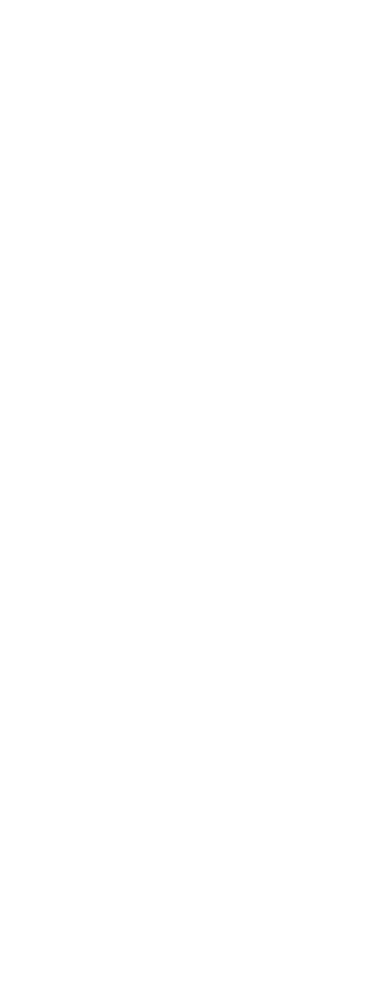
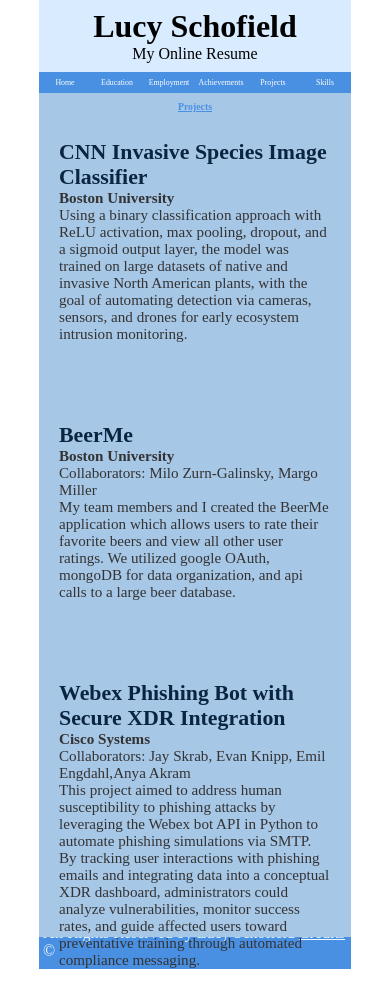
Before and after one commit to LucySchofield25/mp-1, a plain HTML site: page projects/projects.html in a window 390 px wide. Before the commit the page ends 844 px from the top, so only its background shows below. Drawn offline with Linux system fonts and the light colour scheme.

Commit message:
finished all seperate pages, just need to link css files

```diff
--- a/achievements/achievements.css
+++ b/achievements/achievements.css
@@ -72,6 +72,7 @@ main{
 #main-title{
     margin: 2vw 0;
     text-align: center;
+    text-decoration: underline;
     font-size: calc(2px + 2vw);
     color:#F0F8FF;
 }
--- a/index.css
+++ b/index.css
@@ -95,6 +95,7 @@ main p{
 #main-title{
     margin: 2vw 0;
     text-align: center;
+    text-decoration: underline;
     font-size: calc(2px + 2vw);
     color:#F0F8FF;
 }
--- a/projects/projects.css
+++ b/projects/projects.css
@@ -0,0 +1,169 @@
+*{
+    margin: 0;
+    box-sizing: border-box;
+}
+
+/*Centering the page*/
+#page-wrapper{
+    width: 80vw;
+    margin: 0 auto;
+}
+
+/*Header starts*/
+header{
+    display: flex;
+    flex-direction: column;
+    padding: 1vh 1vw;
+    background-color: #D9ECFF;
+    color: Black;
+}
+/*Header ends*/
+
+/*Two column container starts:*/
+#container{
+    width: 100%;
+    display: flex;
+    flex-direction: row;
+    position: relative;
+    background-color: #A7C7E7;
+}
+
+nav{
+    width: 30%;
+}
+
+nav ul{
+    display: flex;
+    flex-direction: column;
+    justify-content: space-evenly;
+    background-color: #A7C7E7;
+    font-size: calc(2px + 2vw);
+    text-align: center;
+    list-style: none;
+    padding-left: 0;
+}
+
+nav li{
+    font-size: calc(3px + 3vw);
+    width: 90%;
+    background-color:#4A90E2;
+    padding: 2vh 0;
+    margin: 5vh auto;
+}
+
+
+nav a{
+    text-decoration: underline;
+    color: white;
+}
+
+main{
+    display: flex;
+    flex-direction: column;
+    width:70%;
+    background-color:#4A90E2;
+}
+#main{
+    width: 100%;
+    display: flex;
+    flex-direction: row;
+    padding: 2vh 2vw;
+}
+#main-title{
+     margin: 2vw 0;
+     text-align: center;
+    text-decoration: underline;
+     font-size: calc(2px + 2vw);
+     color:#F0F8FF;
+ }
+.project-item {
+    margin-bottom: 40px;
+    padding: 20px;
+    border-left: 4px ;
+    color: #4A90E2;
+}
+
+.project-item h3 {
+    font-size: calc(16px + 1.5vw);
+    font-weight: bold;
+    color: #0A2540;
+}
+
+.project-item p {
+    font-size: calc(12px + 0.8vw);
+    color: #333;
+}
+footer{
+    background-color: #4A90E2;
+    color: #F0F8FF;
+    padding: 1vh 1vw;
+    display: flex;
+    flex-direction: row;
+    justify-content: space-evenly;
+}
+
+#time-date{
+    width: 25%;
+    display: flex;
+    flex-direction: row;
+    justify-content: space-evenly;
+    align-items: baseline;
+}
+
+footer a{
+    color: #F0F8FF;
+}
+@media screen and (max-width: 900px) {
+    header{
+        align-items: center;
+    }
+
+    #container{
+        width: 100%;
+        height: 100vh;
+        flex-direction: column;
+    }
+
+    nav{
+        width: 100%;
+    }
+
+    nav ul{
+        display: flex;
+        flex-direction: row;
+        justify-content: space-between;
+        background-color: #4A90E2;
+        list-style: none;
+        padding-left: 0;
+    }
+
+    nav li{
+        font-size: calc(2px + 1.5vw);
+        background-color:#4A90E2;
+        padding: 1% .5%;
+        margin: 1% .5%;
+    }
+
+    nav a{
+        text-decoration: none;
+    }
+
+    main{
+        display: flex;
+        flex-direction: column;
+        width:100%;
+        height: 100vh;
+        background-color: #A7C7E7;
+    }
+    #main{
+        width: 100%;
+        display: flex;
+        flex-direction: column;
+        justify-content: center;
+        align-items: center;
+    }
+    #main-title{
+        text-align: center;
+        color:#4A90E2;
+    }
+}
--- a/projects/projects.html
+++ b/projects/projects.html
@@ -2,9 +2,65 @@
 <html lang="en">
 <head>
     <meta charset="UTF-8">
-    <title>Title</title>
+    <meta name="description" content="Website for Lucy Schofield's Resume">
+    <link type="text/css" rel="stylesheet" href="projects.css">
+    <title>Projects | Lucy Schofield's Resume</title>
 </head>
 <body>
+    <div id="page-wrapper">
+        <header>
+            <h1>Lucy Schofield</h1>
+            <p>My Online Resume</p>
+        </header>
+        <div id="container">
+            <nav>
+                <ul>
+                    <li><a href="../index.html">Home</a></li>
+                    <li><a href="../education/education.html">Education</a></li>
+                    <li><a href="../employment/employment.html">Employment</a></li>
+                    <li><a href="../achievements/achievements.html">Achievements</a></li>
+                    <li><a href="../projects/projects.html">Projects</a></li>
+                    <li><a href="../skills/skills.html">Skills</a></li>
+                </ul>
+            </nav>
+            <main>
+                <h3 id="main-title">Projects</h3>
+                <section class="project-item">
+                    <h3>CNN Invasive Species Image Classifier</h3>
+                    <p><strong>Boston University</strong></p>
+                    <p>Using a binary classification approach with ReLU activation, max pooling,
+                        dropout, and a sigmoid output layer, the model was trained on large datasets
+                        of native and invasive North American plants, with the goal of automating
+                        detection via cameras, sensors, and drones for early ecosystem intrusion
+                        monitoring.</p>
+                </section>
 
+                <section class="project-item">
+                    <h3>BeerMe</h3>
+                    <p><strong>Boston University</strong></p>
+                    <p>Collaborators: Milo Zurn-Galinsky, Margo Miller</p>
+                    <p>My team members and I created the BeerMe application which allows users to
+                        rate their favorite beers and view all other user ratings. We utilized
+                        google OAuth, mongoDB for data organization, and api calls to a large beer
+                        database. </p>
+                </section>
+
+                <section class="project-item">
+                    <h3>Webex Phishing Bot with Secure XDR Integration</h3>
+                    <p><strong>Cisco Systems</strong></p>
+                    <p>Collaborators: Jay Skrab, Evan Knipp, Emil Engdahl,Anya Akram </p>
+                    <p>This project aimed to address human susceptibility to phishing attacks by
+                        leveraging the Webex bot API in Python to automate phishing simulations via
+                        SMTP. By tracking user interactions with phishing emails and integrating
+                        data into a conceptual XDR dashboard, administrators could analyze
+                        vulnerabilities, monitor success rates, and guide affected users toward
+                        preventative training through automated compliance messaging.</p>
+                </section>
+            </main>
+        </div>
+        <footer>
+            <p>All Rights Reserved by Lucy Schofield <a href="../credits/credits.html"> Credits</a> &copy;</p>
+        </footer>
+    </div>
 </body>
 </html>
--- a/skills/skills.css
+++ b/skills/skills.css
@@ -0,0 +1,171 @@
+*{
+    margin: 0;
+    box-sizing: border-box;
+}
+
+/*Centering the page*/
+#page-wrapper{
+    width: 80vw;
+    margin: 0 auto;
+}
+
+/*Header starts*/
+header{
+    display: flex;
+    flex-direction: column;
+    padding: 1vh 1vw;
+    background-color: #D9ECFF;
+    color: Black;
+}
+/*Header ends*/
+
+/*Two column container starts:*/
+#container{
+    width: 100%;
+    display: flex;
+    flex-direction: row;
+    position: relative;
+    background-color: #A7C7E7;
+}
+
+nav{
+    width: 30%;
+}
+
+nav ul{
+    display: flex;
+    flex-direction: column;
+    justify-content: space-evenly;
+    background-color: #A7C7E7;
+    font-size: calc(2px + 2vw);
+    text-align: center;
+    list-style: none;
+    padding-left: 0;
+}
+
+nav li{
+    font-size: calc(3px + 3vw);
+    width: 90%;
+    background-color:#4A90E2;
+    padding: 2vh 0;
+    margin: 5vh auto;
+}
+
+
+nav a{
+    text-decoration: underline;
+    color: white;
+}
+
+main{
+    display: flex;
+    flex-direction: column;
+    width:70%;
+    background-color:#4A90E2;
+}
+#main{
+    width: 100%;
+    display: flex;
+    flex-direction: row;
+    padding: 2vh 2vw;
+}
+#main-title{
+    margin: 2vw 0;
+    text-align: center;
+    text-decoration: underline;
+    font-size: calc(2px + 2vw);
+    color:#F0F8FF;
+}
+.skills-item {
+    margin-bottom: 40px;
+    padding: 15px;
+    border-left: 4px ;
+    color: #4A90E2;
+}
+
+.skills-item h3 {
+    font-size: calc(16px + 1.5vw);
+    font-weight: bold;
+    color: #0A2540;
+}
+
+.skills-item p {
+    font-size: calc(9px + 0.8vw);
+    color: #333;
+    display: list-item;
+    padding: 2vh 1vw;
+}
+footer{
+    background-color: #4A90E2;
+    color: #F0F8FF;
+    padding: 1vh 1vw;
+    display: flex;
+    flex-direction: row;
+    justify-content: space-evenly;
+}
+
+#time-date{
+    width: 25%;
+    display: flex;
+    flex-direction: row;
+    justify-content: space-evenly;
+    align-items: baseline;
+}
+
+footer a{
+    color: #F0F8FF;
+}
+@media screen and (max-width: 900px) {
+    header{
+        align-items: center;
+    }
+
+    #container{
+        width: 100%;
+        height: 100vh;
+        flex-direction: column;
+    }
+
+    nav{
+        width: 100%;
+    }
+
+    nav ul{
+        display: flex;
+        flex-direction: row;
+        justify-content: space-between;
+        background-color: #4A90E2;
+        list-style: none;
+        padding-left: 0;
+    }
+
+    nav li{
+        font-size: calc(2px + 1.5vw);
+        background-color:#4A90E2;
+        padding: 1% .5%;
+        margin: 1% .5%;
+    }
+
+    nav a{
+        text-decoration: none;
+    }
+
+    main{
+        display: flex;
+        flex-direction: column;
+        width:100%;
+        height: 100vh;
+        background-color: #A7C7E7;
+    }
+    #main{
+        width: 100%;
+        display: flex;
+        flex-direction: column;
+        justify-content: center;
+        align-items: center;
+    }
+    #main-title{
+        text-align: center;
+        color:#4A90E2;
+    }
+}
```
Also changed, not shown: skills/skills.html (+43 -1 lines).
